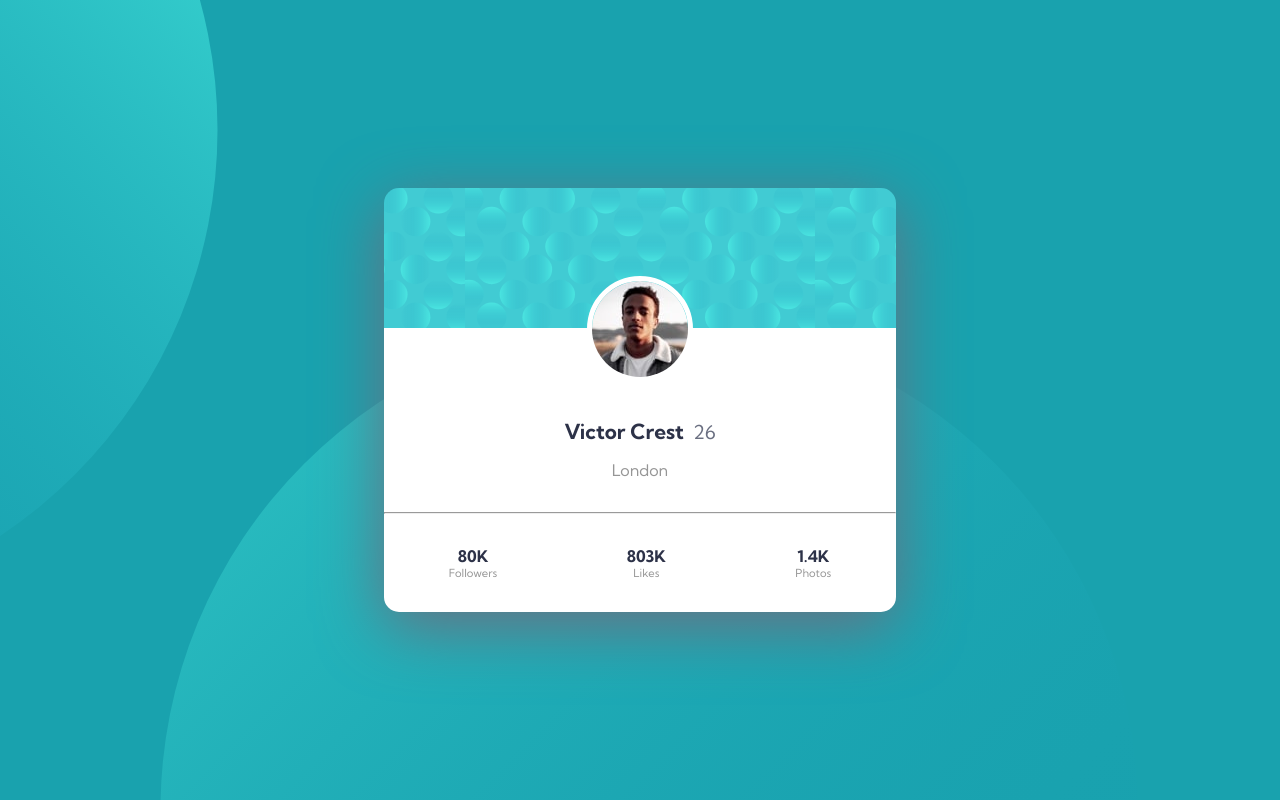
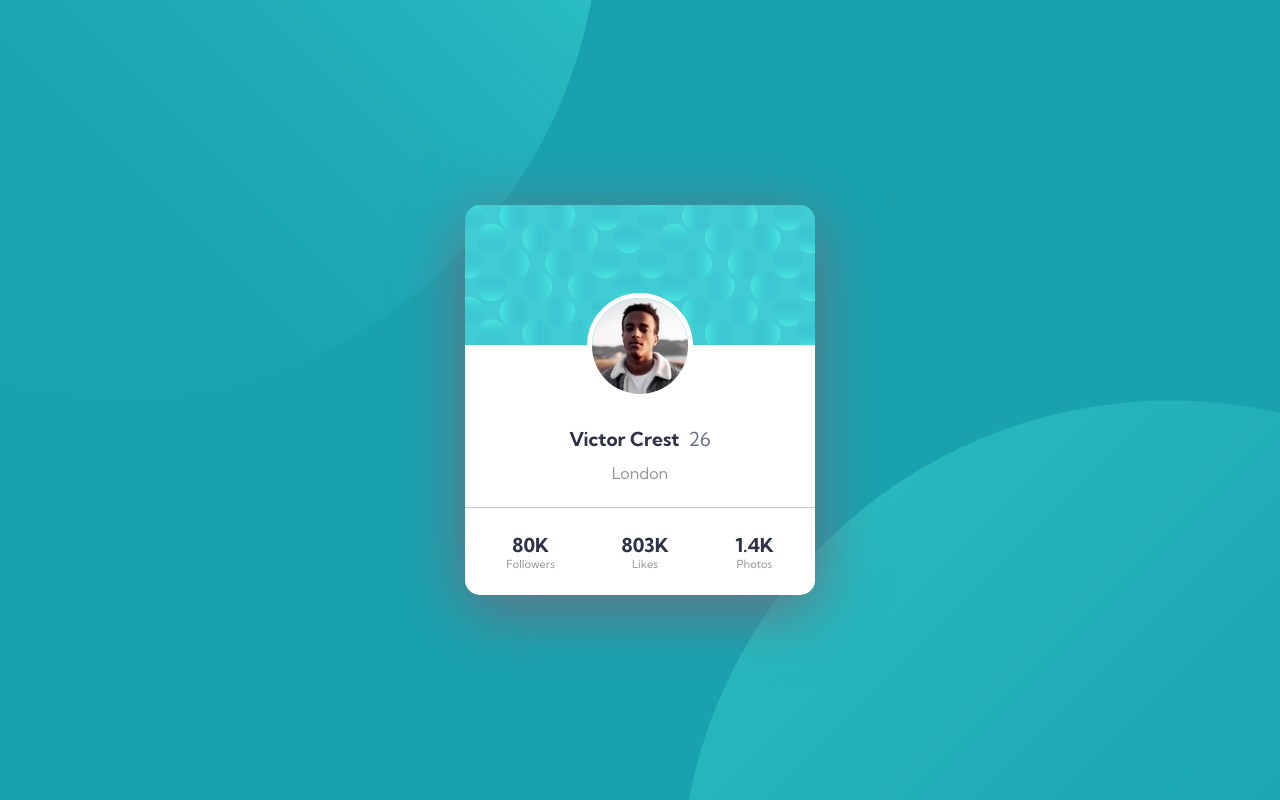
Before and after one commit to chriskorsak/profile-card-component-main, a plain HTML site: page index.html in a window 1280 px wide. Drawn offline with Linux system fonts and the light colour scheme.

Commit message:
css edits for desktop layout, css adjustments for mobile layout.

```diff
--- a/style.css
+++ b/style.css
@@ -22,7 +22,7 @@
 
 body {
   background: url('images/bg-pattern-top.svg') no-repeat, url('images/bg-pattern-bottom.svg') no-repeat;
-  background-position: -95vh -45vh, 20vh 40vh;
+  background-position: right 25vh bottom 30vh, left 25vh top 30vh;
   background-color: var(--primary-1);
   font-family: 'Kumbh Sans', sans-serif;
 }
@@ -47,7 +47,7 @@ section.card {
   border-radius: 100%;
   border: 5px solid #fff;
   margin-top: 5.5rem;
-  margin-bottom: 2rem;
+  margin-bottom: 1.5rem;
 }
 
 p {
@@ -55,7 +55,7 @@ p {
 }
 
 h1.name {
-  font-size: 1.3rem;
+  font-size: 1.2rem;
   color: var(--primary-2)
 }
 
@@ -67,15 +67,20 @@ h1.name {
 }
 
 .city {
-  margin: 1rem 0 2rem 0;
+  margin: .7rem 0 1.5rem 0;
+}
+
+hr {
+  opacity: .5;
 }
 
 .platform-stats {
-  margin: 2rem 0;
+  margin: 1.5rem .5rem;
 }
 
 .p-number {
   color: var(--primary-2);
+  font-size: 1.2rem;
 }
 .p-type {
   font-size: .7rem;
@@ -95,8 +100,21 @@ h1.name {
 }
 
 @media (min-width: 768px) {
+  body {
+    background-position: right 60vh bottom 50vh, left 60vh top 50vh;
+  }
   section.card {
-    min-width: 375px;
-    width: 40%;
+    min-width: 350px;
+    width: 35%;
   }
 }
+
+@media (min-width: 1200px) {
+  body {
+    background-position: right 85vh bottom 50vh, left 85vh top 50vh;
+  }
+  section.card {
+    width: 24%;
+  }
+
+}
```
